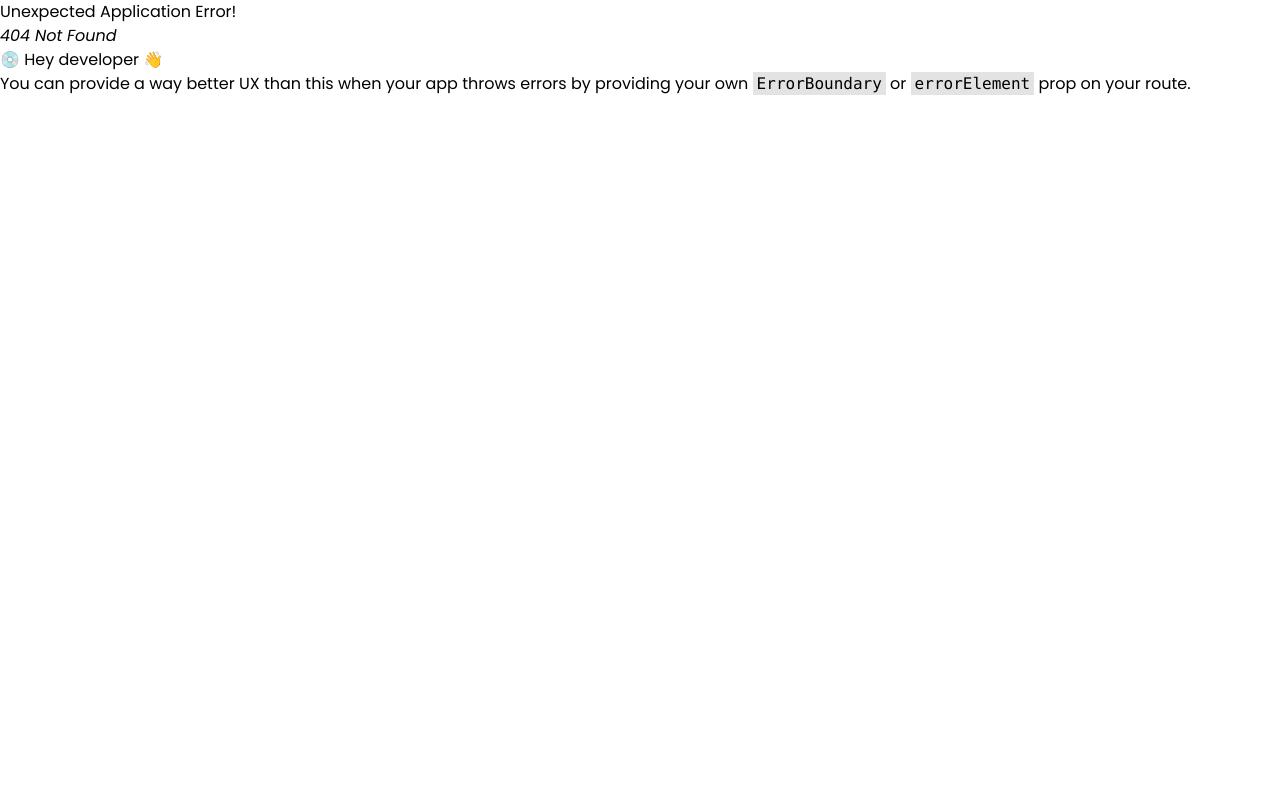
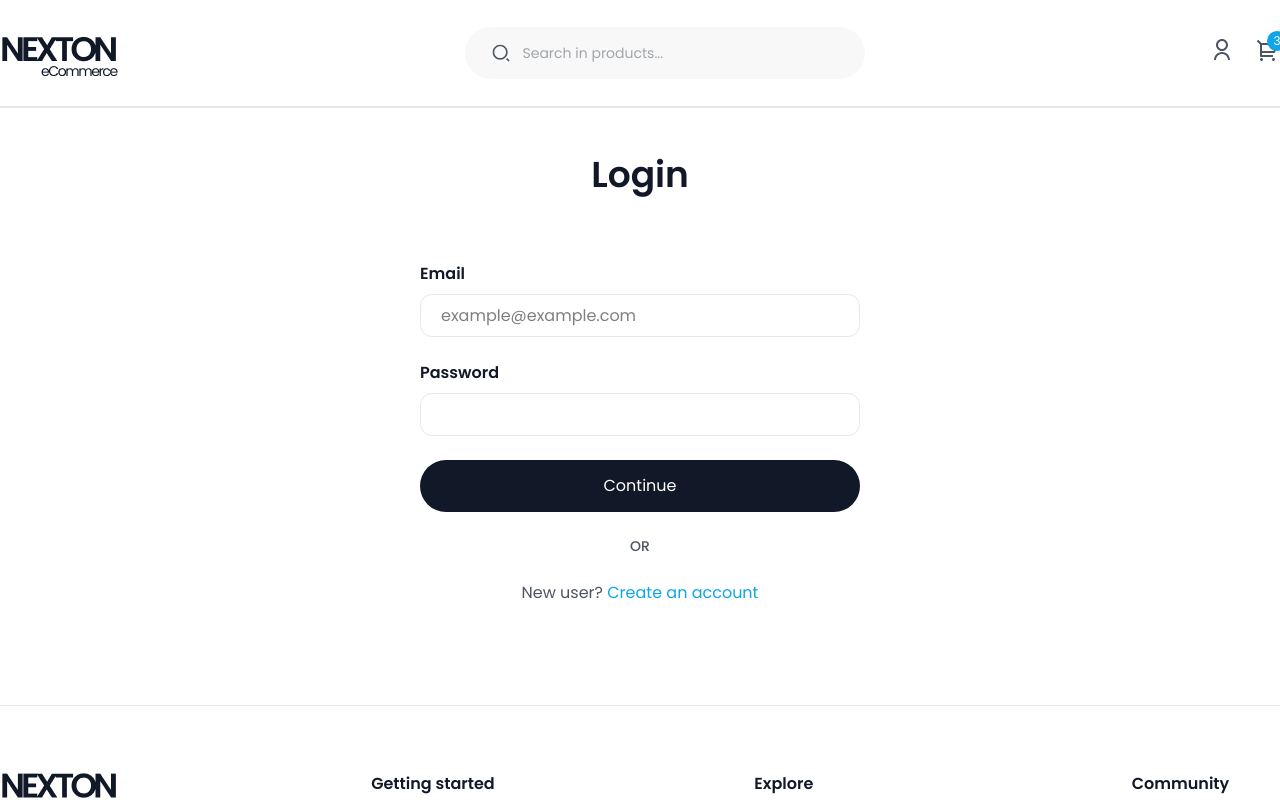
Before and after one commit to Munna-Scriptz/Nexton-E-Commerce, a React (Vite) app: page /Login in a window 1280 px wide. Before the commit this address had no page. Shown: the top 800 px of the page. Built offline with nearby package versions, Linux system fonts and the light colour scheme.

Commit message:
Login Page Completed

```diff
--- a/src/App.jsx
+++ b/src/App.jsx
@@ -5,7 +5,8 @@ import { Home } from './pages/Home'
 import ProductPage from './pages/ProductPage'
 import Details from './pages/Details'
 import Checkout from './pages/Checkout'
-import Register from './components/Register'
+import Register from './pages/Register'
+import Login from './pages/Login'
 
 function App() {
 
@@ -17,6 +18,7 @@ function App() {
         <Route path='/Details/:ProductIdNo' element={<Details/>}></Route>
         <Route path='/Checkout/:BuyId' element={<Checkout/>}></Route>
         <Route path='/Register' element={<Register/>}></Route>
+        <Route path='/Login' element={<Login/>}></Route>
       </Route>
     </Route>
   ))
--- a/src/components/Home/LoginOrRegis.jsx
+++ b/src/components/Home/LoginOrRegis.jsx
@@ -19,7 +19,7 @@ const LoginOrRegis = () => {
                 <div className='flex items-end flex-col'>
                     <h2 className='text-second font-medium text-[32px] mb-4 text-end'>Welcome <br /> Back!</h2>
                     <p className=' text-Primary text-[17px] mb-6 w-[290px] text-end'>Login if you already have account. And Unlock New Journey</p>
-                    <Link className='LoginWithButton text-second py-[6px] px-[24px] lg:py-[6px] lg:px-[36px] border-[2px] rounded-full flex items-center w-fit gap-2.5 duration-[.3s] hover:scale-[1.06] cursor-pointer' to={'/'}>login</Link>
+                    <Link className='LoginWithButton text-second py-[6px] px-[24px] lg:py-[6px] lg:px-[36px] border-[2px] rounded-full flex items-center w-fit gap-2.5 duration-[.3s] hover:scale-[1.06] cursor-pointer' to={'/Login'}>login</Link>
                     {/* --------Or Start------- */}
                     <div className='w-full flex items-center justify-between gap-2 mt-5 mb-5'><span className='h-[2px] bg-Primary w-full'></span><p className='text-center text-second font-medium'>OR</p><span className='h-[2px] bg-Primary w-full'></span></div>
                     {/* --------Or End------- */}
--- /dev/null
+++ b/src/pages/Login.jsx
@@ -0,0 +1,40 @@
+import React from 'react'
+import { Link } from 'react-router'
+
+const Login = () => {
+  return (
+    <>
+        <section id='Register_Box' className='mt-[40px] mb-[72px] flex items-center justify-center'>
+            <div className='w-[440px]'>
+                {/* -------Header-------- */}
+                <div><h2 className='text-[36px] font-semibold text-second text-center mb-[60px]'>Login</h2></div>
+
+                {/* -------Input Box-------- */}
+                <div className='flex flex-col gap-[24px]'>
+                    {/* -----Email  */}
+                    <div>
+                        <p className='text-base font-semibold text-second'>Email</p>
+                        <input className='w-full border border-BorderCol rounded-[12px] h-[43px] px-5 outline-none mt-2' placeholder='example@example.com' type="email" />
+                    </div>
+                    {/* -----Password  */}
+                    <div>
+                        <p className='text-base font-semibold text-second'>Password</p>
+                        <input className='w-full border border-BorderCol rounded-[12px] h-[43px] px-5 outline-none mt-2' type="password" />
+                    </div>
+                </div>
+
+                {/* ------Submit Button------ */}
+                <div className='mt-[24px] flex flex-col gap-[24px]'>
+                    <button className='w-full bg-second rounded-full text-white py-[14px] cursor-pointer'>Continue</button>
+                    <p className='text-Primary font-medium text-[14px] text-center'>OR</p>
+                    <div>
+                        <p className='text-Primary text-base font-normal text-center'>New user? <Link className='text-[#0EA5E9]' to={'/Register'}>Create an account</Link></p>
+                    </div>
+                </div>
+            </div>
+        </section>
+    </>
+  )
+}
+
+export default Login
```
Also changed, not shown: src/pages/Register.jsx (renamed from src/components/Register.jsx).
